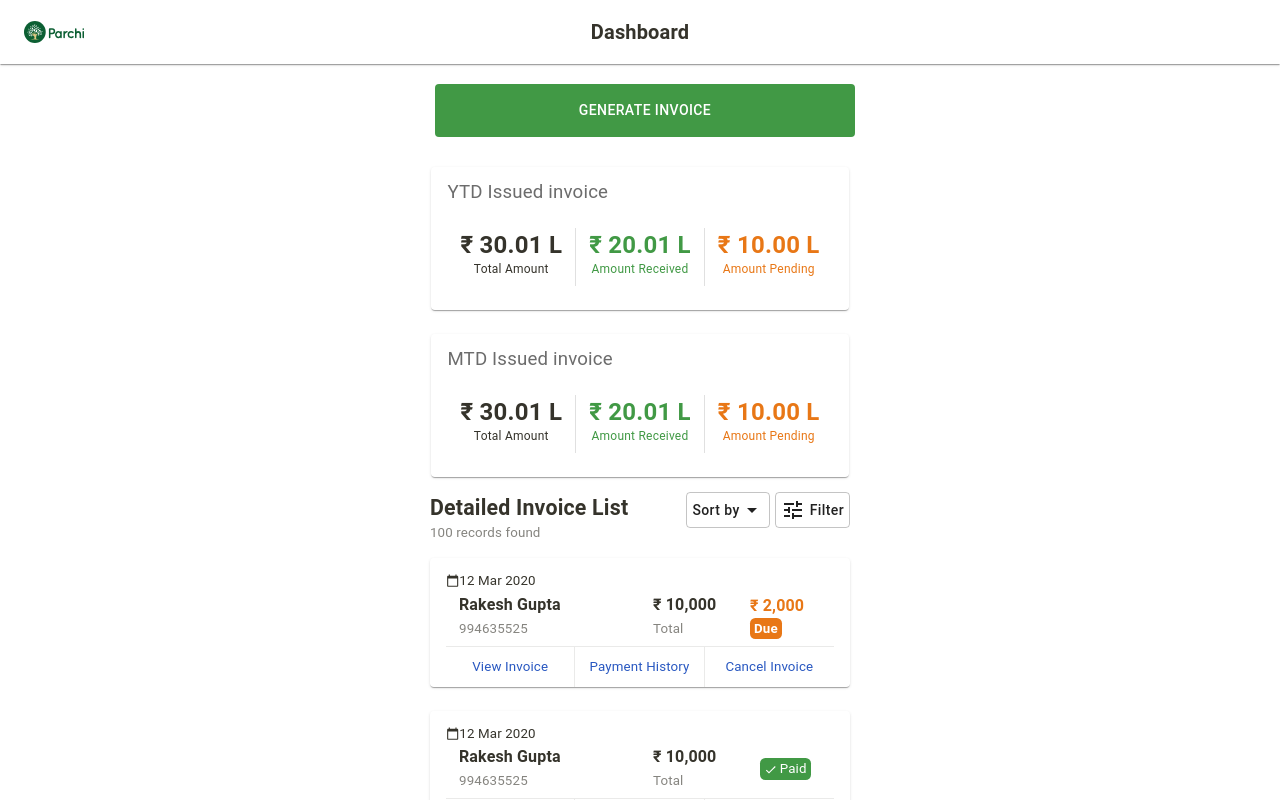
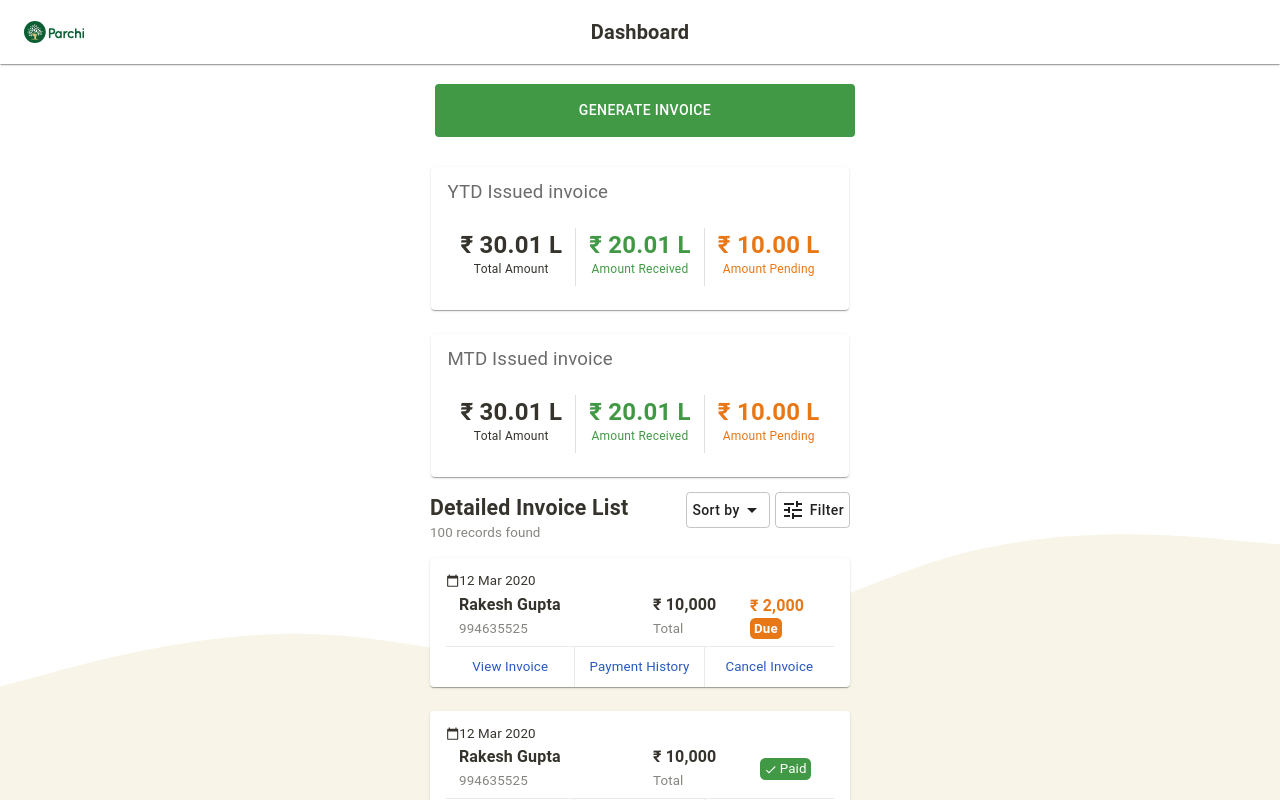
Before and after one commit to mind-matrix/react-project, a React (Create React App) app: page /dashboard in a window 1280 px wide. Built offline with nearby package versions, Linux system fonts and the light colour scheme.

Commit message:
fix: Wave on dashboard

```diff
--- a/src/Dashboard/Dashboard.js
+++ b/src/Dashboard/Dashboard.js
@@ -8,6 +8,7 @@ import { CssBaseline, Icon, Grid, Button, Box } from '@material-ui/core';
 import { ArrowDropDown, Tune, ChevronLeft, ChevronRight } from '@material-ui/icons';
 import InvoiceCard from './InvoiceCard';
 import DetailedInvoiceCard from './DetailedInvoiceCard';
+import Wave from '../Wave';
 
 import history from '../history';
 
@@ -15,7 +16,7 @@ const drawerWidth = 240;
 
 const useStyles = makeStyles((theme) => ({
     root: {
-      display: 'flex',
+      display: 'flex'
     },
     toolbar: {
       paddingRight: 24, // keep right padding when drawer closed
@@ -85,7 +86,8 @@ const useStyles = makeStyles((theme) => ({
       paddingTop: '10px',
       marginLeft: '10px',
       marginRight: '10px',
-      overflowX: 'hidden'
+      overflowX: 'hidden',
+      paddingBottom: '100px'
     },
     container: {
       paddingTop: theme.spacing(4),
@@ -146,6 +148,7 @@ export default function Dashboard() {
 
     return (
         <div className={classes.root}>
+            <Wave />
             <CssBaseline />
             <AppBar elevation={1} position="absolute" style={{backgroundColor: 'white'}}>
                 <Toolbar>
--- a/src/Dashboard/DetailedInvoiceCard.js
+++ b/src/Dashboard/DetailedInvoiceCard.js
@@ -7,7 +7,8 @@ const useStyles = makeStyles({
     root: {
         display: 'block',
         margin: '0 auto',
-        maxWidth: 420
+        maxWidth: 420,
+        backgroundColor: 'white'
     },
     date: {
         color: '#35332B',
--- a/src/Dashboard/InvoiceCard.js
+++ b/src/Dashboard/InvoiceCard.js
@@ -5,7 +5,8 @@ const useStyles = makeStyles({
     root: {
         display: 'block',
         width: 'fit-content',
-        margin: '0 auto'
+        margin: '0 auto',
+        backgroundColor: 'white'
     },
     header: {
         color: '#0A0A0A',
--- a/src/Login/Login.js
+++ b/src/Login/Login.js
@@ -16,18 +16,9 @@ import { makeStyles } from '@material-ui/core/styles';
 import Typography from '@material-ui/core/Typography';
 import Container from '@material-ui/core/Container';
 import AppIcon from '../AppIcon';
-import WaveSVG from '../wave.svg';
-import '../Wave.css';
+import Wave from '../Wave';
 
 import history from '../history';
-
-function Wave() {
-  return (
-    <div className="Wave-icon">
-      <img src={WaveSVG} alt="Wave" />
-    </div>
-  );
-}
 
 const useStyles = makeStyles((theme) => ({
   paper: {
--- a/src/RegisterForm/RegisterForm.js
+++ b/src/RegisterForm/RegisterForm.js
@@ -9,6 +9,7 @@ import MenuIcon from '@material-ui/icons/Menu';
 import AppIcon from '../AppIcon';
 import RegisterFormStepper from './RegisterFormStepper';
 import { CssBaseline, Icon } from '@material-ui/core';
+import Wave from '../Wave';
 
 const drawerWidth = 240;
 
@@ -77,6 +78,7 @@ const useStyles = makeStyles((theme) => ({
       flexGrow: 1,
       height: '100vh',
       overflow: 'auto',
+      paddingBottom: '100px'
     },
     container: {
       paddingTop: theme.spacing(4),
@@ -98,6 +100,7 @@ export default function RegisterForm() {
 
   return (
     <div className={classes.root}>
+      <Wave />
       <CssBaseline />
       <AppBar elevation={1} position="absolute" style={{backgroundColor: 'white'}}>
         <Toolbar>
--- a/src/VerifyOTP/VerifyOTP.js
+++ b/src/VerifyOTP/VerifyOTP.js
@@ -10,18 +10,9 @@ import { makeStyles } from '@material-ui/core/styles';
 import Container from '@material-ui/core/Container';
 import OtpInput from 'react-otp-input';
 import AppIcon from '../AppIcon';
-import WaveSVG from '../wave.svg';
-import '../Wave.css';
+import Wave from '../Wave';
 
 import history from '../history';
-
-function Wave() {
-  return (
-    <div className="Wave-icon">
-      <img src={WaveSVG} alt="Wave" />
-    </div>
-  );
-}
 
 const useStyles = makeStyles((theme) => ({
   paper: {
--- /dev/null
+++ b/src/Wave.js
@@ -0,0 +1,11 @@
+import React from 'react';
+import WaveSVG from './wave.svg';
+import './Wave.css';
+
+export default function Wave() {
+  return (
+    <div className="Wave-icon">
+      <img src={WaveSVG} alt="Wave" />
+    </div>
+  );
+}
```
